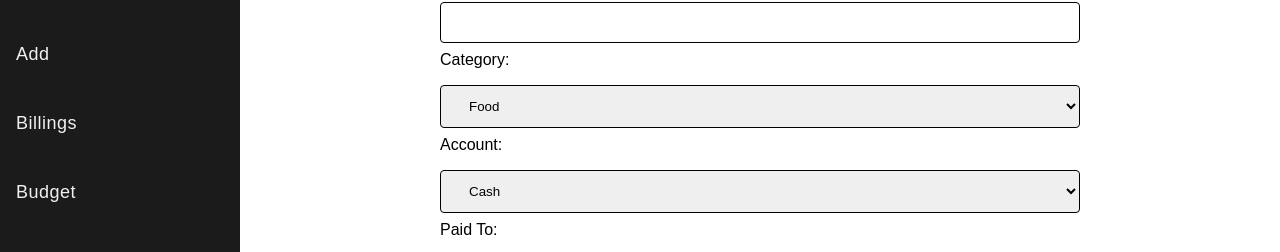
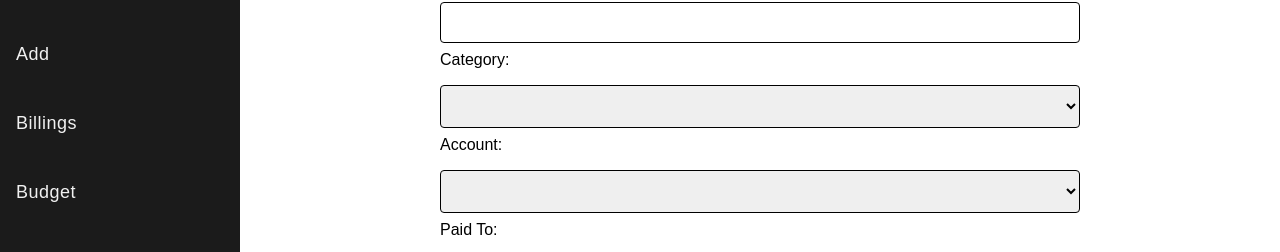
Before and after one commit to Balagurubarann/expense-tracker, a React (Vite) app in the folder frontend/: page /home/add-expense in a window 1280 px wide. Shown: the part 232-484 px from the top of the page. Built offline with nearby package versions, Linux system fonts and the light colour scheme.

Commit message:
Files modified

```diff
--- a/frontend/src/pages/ExpensePage.jsx
+++ b/frontend/src/pages/ExpensePage.jsx
@@ -17,10 +17,10 @@ function ExpensePage() {
     const [transactionDate, setTransactionDate] = useState(getCurrentDate());
     const [userInput, setUserInput] = useState({
         amount: 0,
-        category: 'food',
+        category: '',
         paidTo: '',
         description: '',
-        account: 'cash'
+        account: ''
     })
 
     function handleOnChange(e) {
@@ -83,7 +83,8 @@ function ExpensePage() {
                     <div className="user-input">
                         <label htmlFor="category">Category:</label>
                         {/* <input type="text" name="category" id="category" required /> */}
-                        <select required name="category" id="category" onChange={ handleUserInput } value={userInput.category} >
+                        <select required name="category" id="category" onChange={ handleUserInput } value={userInput.category} placeholder="Category">
+                            <option value=""></option>
                             <option value="food">Food</option>
                             <option value="fuel">Fuel</option>
                             <option value="recharge">Recharge</option>
@@ -95,6 +96,7 @@ function ExpensePage() {
                         {/* <input type="text" name="category" id="category" required /> */}
                         <select required name="account" id="account" onChange={ handleUserInput }
                         value={userInput.account} >
+                            <option value=""></option>
                             <option value="cash">cash</option>
                             <option value="bankaccount">Bank Account</option>
                             <option value="pettycash">Petty Cash</option>
--- a/frontend/src/pages/IncomePage.jsx
+++ b/frontend/src/pages/IncomePage.jsx
@@ -38,6 +38,7 @@ function IncomePage() {
                         <label htmlFor="category">Category:</label>
                         {/* <input type="text" name="category" id="category" required /> */}
                         <select required name="category" id="category">
+                            <option value=""></option>
                             <option value="cash">cash</option>
                             <option value="bankaccount">Bank Account</option>
                             <option value="pettycash">Petty Cash</option>
```
